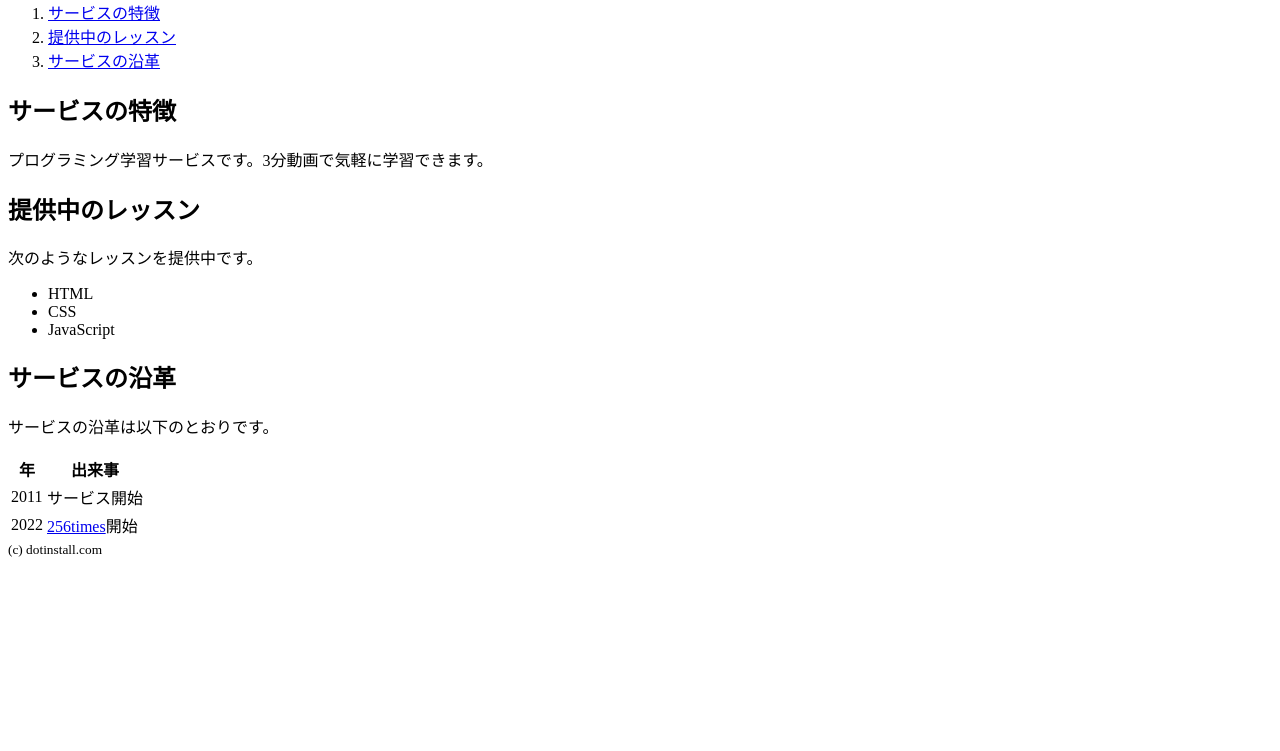
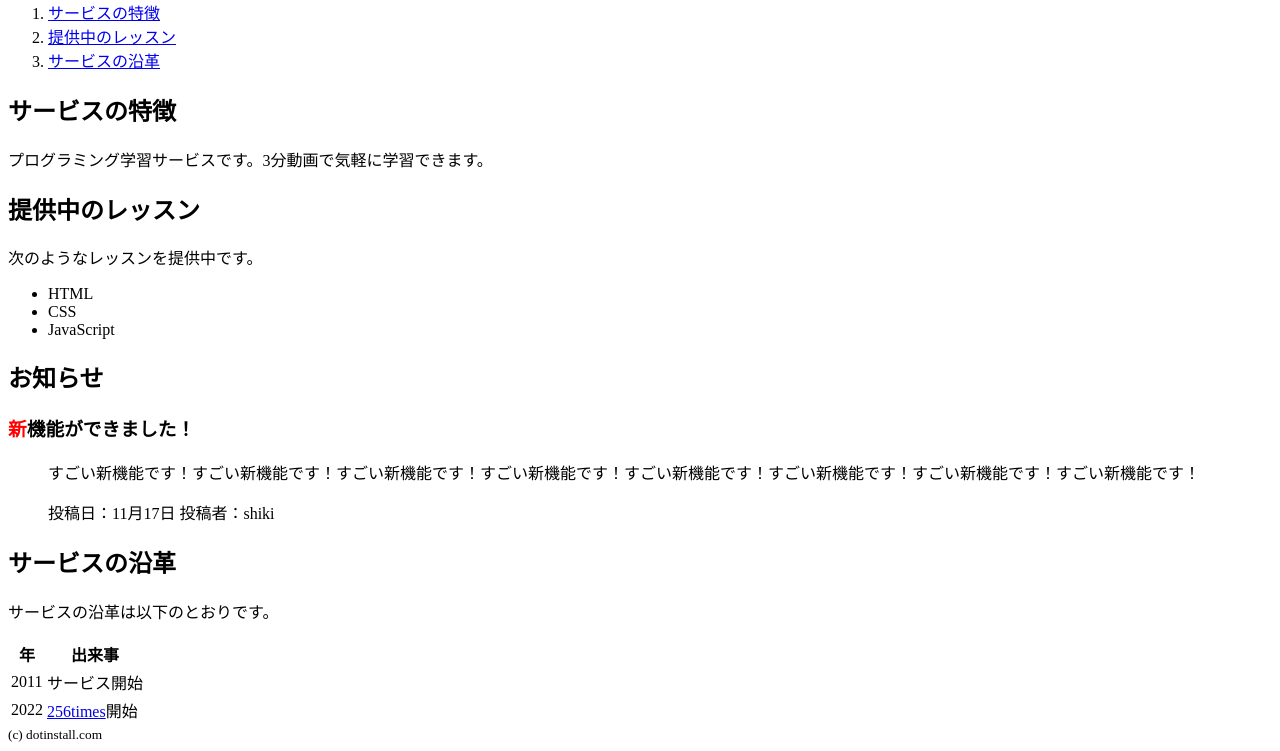
Before and after one commit to mamishiki/MyHTMLTags, a plain HTML site: page index.html in a window 1280 px wide. Shown: the part 316-1067 px from the top of the page. Before the commit the page ends 882 px from the top, so only its background shows below. Drawn offline with Linux system fonts and the light colour scheme.

Commit message:
First commit

```diff
--- a/index.html
+++ b/index.html
@@ -38,6 +38,20 @@
     </ul>
   </section>
 
+ <section>
+   <h2>お知らせ</h2>
+   <article>
+    <h3><span style="color: red;">新</span>機能ができました！</h3>
+    <div style="margin-left: 40px;">
+    <p>すごい新機能です！すごい新機能です！すごい新機能です！すごい新機能です！すごい新機能です！すごい新機能です！すごい新機能です！すごい新機能です！</p>
+    <footer>
+    <p>投稿日：<time datetime="2020-11-17 13:00">11月17日</time> 投稿者：shiki</p>
+   </footer>
+   </div>
+   </article>
+  </section>
+
+
   <section id="history">
     <h2>サービスの沿革</h2>
     <p>サービスの沿革は以下のとおりです。</p>
```
